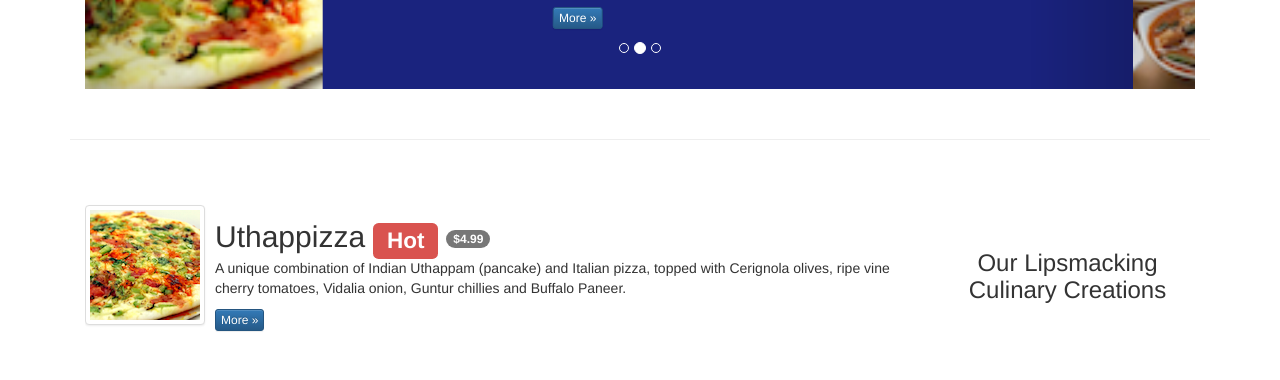
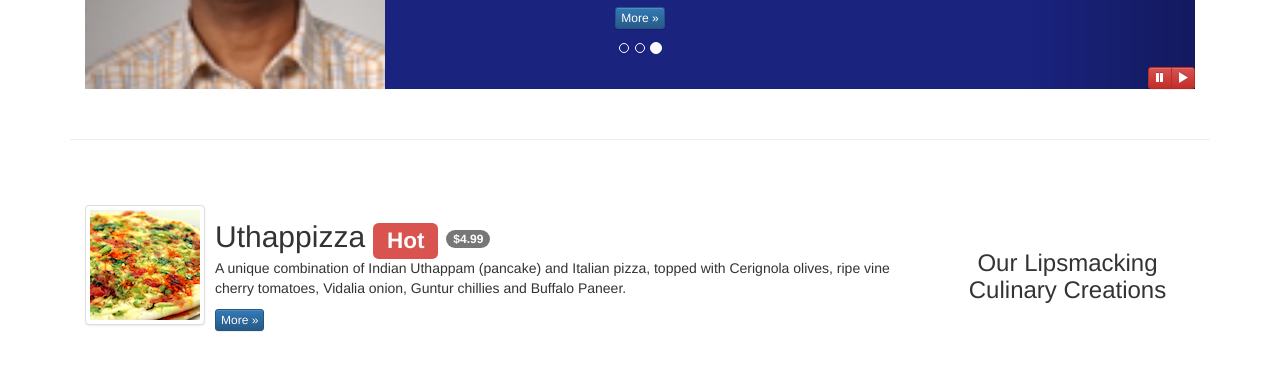
Before and after one commit to beaadajar/conFusion, a plain HTML site: page index.html in a window 1280 px wide. Shown: the part 720-1100 px from the top of the page. Drawn offline with nearby package versions, Linux system fonts and the light colour scheme.

Commit message:
Add buttons on carousel

```diff
--- a/css/mystyles.css
+++ b/css/mystyles.css
@@ -87,3 +87,9 @@ address{
   left: 0;
   min-height: 300px;
 }
+
+#carouselButtons {
+  right: 0px;
+  position: absolute;
+  bottom: 0px;
+}
--- a/index.html
+++ b/index.html
@@ -218,6 +218,14 @@
             <span class="glyphicon glyphicon-chevron-right" aria-hidden="true"></span>
             <span class="sr-only">Next</span>
           </a>
+          <div class="btn-group" id="carouselButtons">
+            <button class="btn btn-danger btn-xs" id="carousel-pause">
+              <span class="glyphicon glyphicon-pause" aria-hidden="true"></span>
+            </button>
+            <button class="btn btn-danger btn-xs" id="carousel-play">
+              <span class="glyphicon glyphicon-play" aria-hidden="true"></span>
+            </button>
+          </div>
         </div>
       </div>
     </div>
@@ -338,6 +346,17 @@
 
   <script src="https://ajax.googleapis.com/ajax/libs/jquery/1.11.3/jquery.min.js"></script>
   <script src="js/bootstrap.min.js"></script>
+  <script>
+    $( document ).ready( function() {
+      $( "#mycarousel" ).carousel( { interval: 2000 } );
+      $( "#carousel-pause" ).click( function() {
+        $( "#mycarousel" ).carousel( 'pause' );
+      });
+      $( "#carousel-play" ).click( function() {
+        $( "#mycarousel" ).carousel( 'cycle' );
+      });
+    });
+  </script>
 
 </body>
 </html>
```
